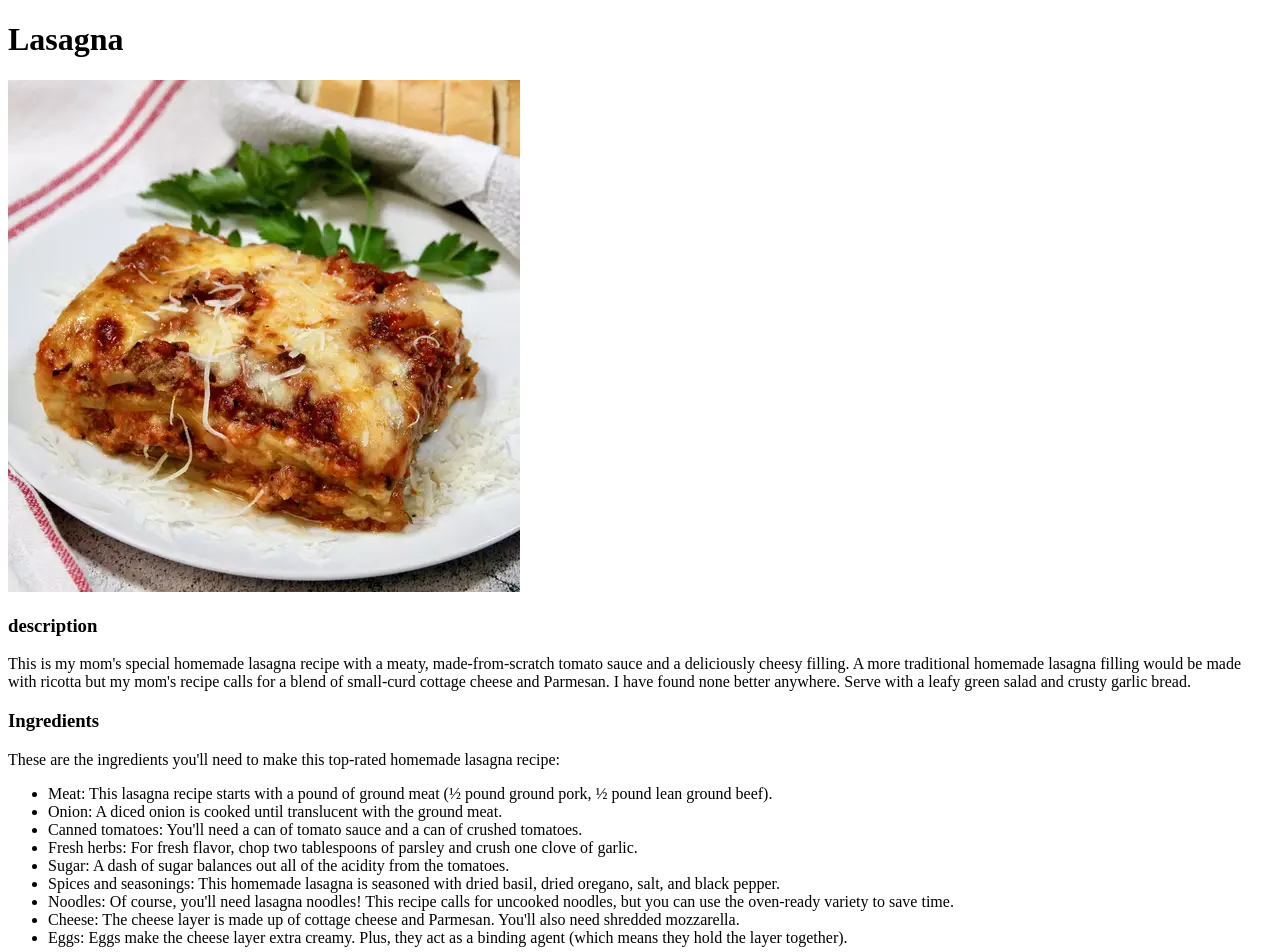
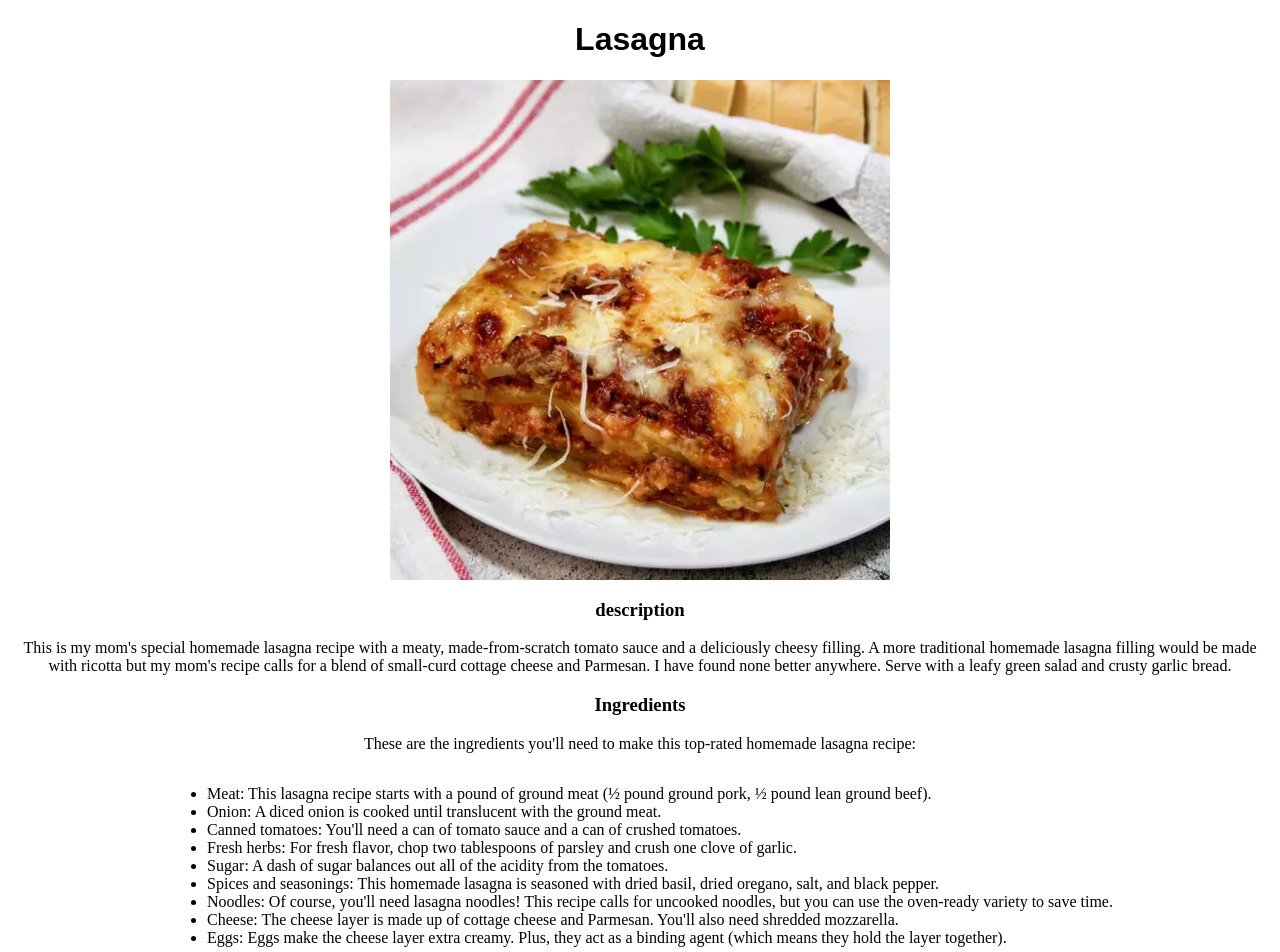
Before and after one commit to saidbataal/odin-recipes, a plain HTML site: page recipes/lasagna.html in a window 1280 px wide. Shown: the top 952 px of the page. Drawn offline with Linux system fonts and the light colour scheme.

Commit message:
pracitce new thing in css on the recipes page

```diff
--- /dev/null
+++ b/css-file/recipes.css
@@ -0,0 +1,25 @@
+h1{
+    font-family:"Arial",serif,sans-serif;
+text-align: center;
+
+}
+img{
+display: block;
+margin-left: auto;
+margin-right: auto;
+width: auto;
+
+}
+body{
+
+text-align: center;
+
+
+
+}
+ul,ol{
+    display: inline-block;
+    text-align: left;
+
+
+}
--- /dev/null
+++ b/css-file/styles.css
@@ -0,0 +1,15 @@
+h1{
+font-family: "Arial",serif,sans-serif;
+text-align: center;
+
+}
+div{
+    text-align: center;
+
+}
+ul{
+    display: inline-block;
+    text-align: left;
+
+
+}
--- a/recipes/lasagna.html
+++ b/recipes/lasagna.html
@@ -5,11 +5,12 @@
     <meta charset="UTF-8">
     <meta name="viewport" content="width=device-width, initial-scale=1.0">
     <title>Document</title>
+    <link rel="stylesheet" href="../css-file/recipes.css">
 </head>
 
 <body>
-    <h1>Lasagna</h1>
-    <img src="../images/lasagna.webp" alt="lasagna">
+    <h1 class="font">Lasagna</h1>
+    <img src="../images/lasagna.webp" alt="lasagna" height="500" width="500" >
     <h3>description</h3>
     <p>This is my mom's special homemade lasagna recipe with a meaty, made-from-scratch tomato sauce and a deliciously
         cheesy filling. A more traditional homemade lasagna filling would be made with ricotta but my mom's recipe calls
```
Also changed, not shown: index.html (+4 -1 lines), recipes/Air-Fryer-Chickpeas.html (+2 -1 lines), recipes/Mexican-Street-Corn-Deviled-Eggs.html (+2 -1 lines). Lines whose indentation alone changed are shown as unchanged.
